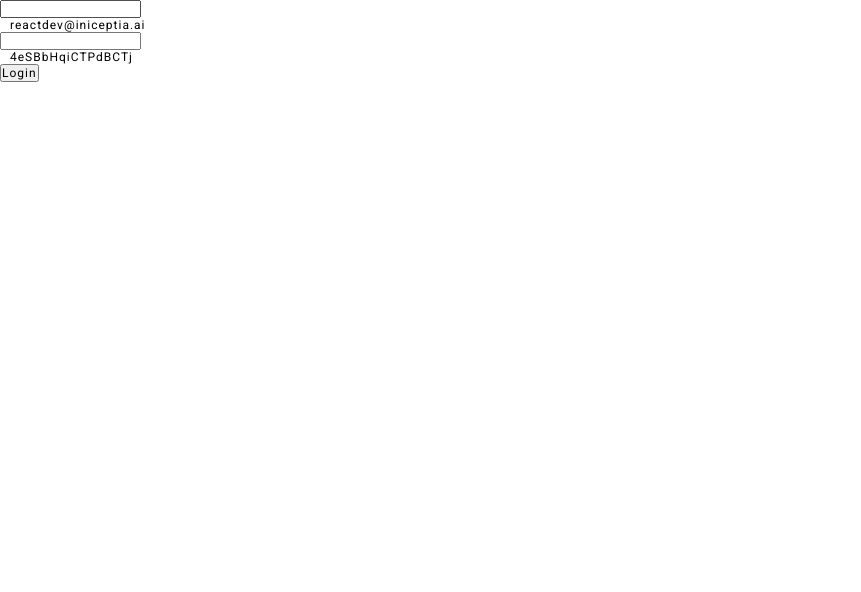
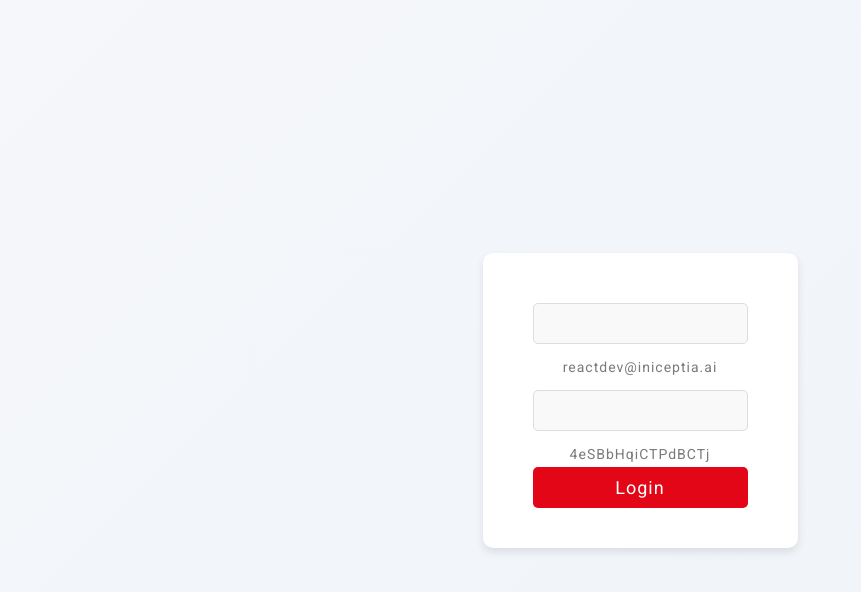
Before and after one commit to valeriapaulinalustres/react-typescript-redux, a React (Create React App) app in the folder frontend/: page / in a window 1280 px wide. Shown: the top 592 px of the page, without its empty margins (0-861 px from the left). Built offline with nearby package versions, Linux system fonts and the light colour scheme.

Commit message:
login styles

```diff
--- a/frontend/src/pages/Login/Login.module.css
+++ b/frontend/src/pages/Login/Login.module.css
@@ -0,0 +1,61 @@
+.container {
+    display: flex;
+    justify-content: center;
+    align-items: center;
+    height: 100vh;
+    background: linear-gradient(135deg, #f5f7fa, #eff3f9);
+  }
+
+  .loginCard {
+    background: white;
+    padding: 40px 50px;
+    border-radius: 10px;
+    box-shadow: 0 4px 8px rgba(0, 0, 0, 0.1);
+    text-align: center;
+  }
+
+  input[type="email"],
+  input[type="password"] {
+    width: 100%;
+    padding: 10px 15px;
+    margin: 10px 0;
+    border: 1px solid #ddd;
+    border-radius: 5px;
+    font-size: 16px;
+    background-color: #f9f9f9;
+    transition: border-color 0.3s;
+  }
+
+  input[type="email"]:focus,
+  input[type="password"]:focus {
+    border-color: var(--main-text);
+    outline: none;
+  }
+
+  button[type="submit"] {
+    width: 100%;
+    padding: 10px 0;
+    background: var(--important);
+    border: none;
+    border-radius: 5px;
+    color: white;
+    font-size: 18px;
+    cursor: pointer;
+    transition: background 0.3s;
+  }
+
+  button[type="submit"]:hover {
+    background: var(--main-text);
+  }
+
+  .error {
+    color: var(--important);
+    font-size: 14px;
+    margin: 5px 0;
+  }
+
+  .example {
+    color: var(--active-text);
+    font-size: 14px;
+    margin: 5px 0;
+  }
--- a/frontend/src/pages/Login/index.tsx
+++ b/frontend/src/pages/Login/index.tsx
@@ -87,21 +87,22 @@ export const Login = (): JSX.Element => {
   };
 
   return (
-    <div>
-      <div>{userFromRedux.token}</div>
+    <div className={styles.container}>
+       <div className={styles.loginCard}>
       <form onSubmit={handleSubmit}>
         <input type="email" onChange={handleEmailChange} value={email} />
-        <p>reactdev@iniceptia.ai</p>
-        <p>{errorMail}</p>
+        <p className={styles.example}>reactdev@iniceptia.ai</p>
+        <p className={styles.error}>{errorMail}</p>
         <input
           type="password"
           onChange={handlePasswordChange}
           value={password}
         />
-        <p>4eSBbHqiCTPdBCTj</p>
-        <p>{errorPassword}</p>
+        <p className={styles.example}>4eSBbHqiCTPdBCTj</p>
+        <p className={styles.error}>{errorPassword}</p>
         <button type="submit">Login</button>
       </form>
+      </div>
     </div>
   );
 };
```
Also changed, not shown: 1 other file (tests, documents, lock files or other folders).
